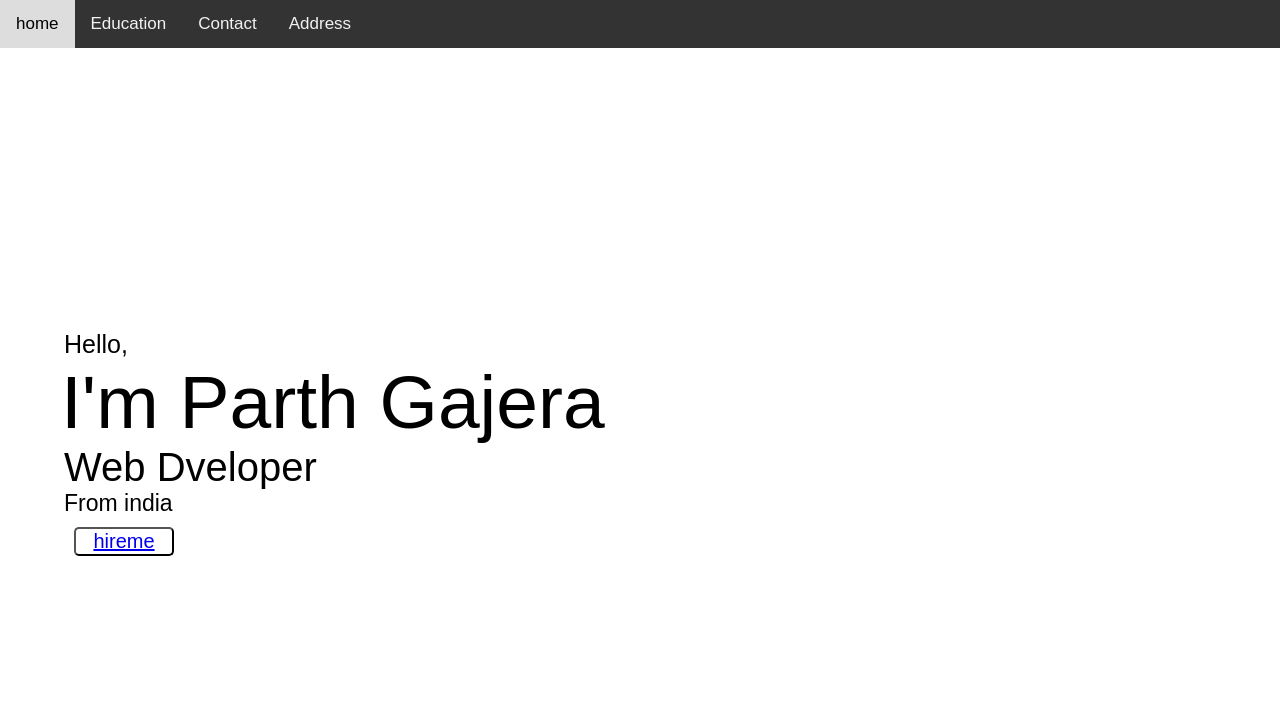
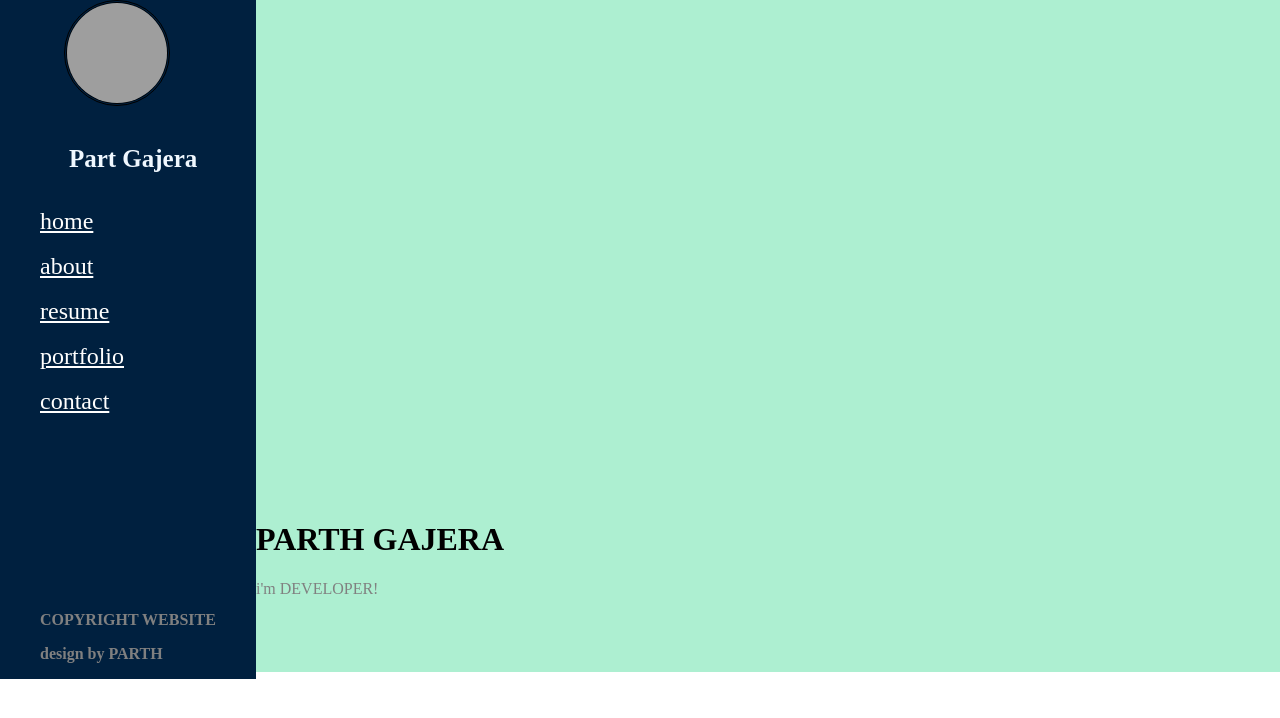
Before and after one commit to PARTHCODE27/website-demo, a plain HTML site: page index.html in a window 1280 px wide. Drawn offline with Linux system fonts and the light colour scheme; grey boxes are pictures that could not be loaded.

Commit message:
updated file

```diff
--- a/index.html
+++ b/index.html
@@ -7,24 +7,80 @@
     <link rel="stylesheet" href="style.css">
 </head>
 <body>
-    <div class="topnav">
-        <a class="active" href="#home">home</a>
-        <a href="education.html" target="_blank">Education</a>
-        <a href="contact.html" target="_blank">Contact</a>
-        <a href="address.html" target="_blank">Address</a>
-    </div>
-   <section class="home" id="home">
-    <div class="home-content">
-    <div class="text">
-    <div class="text-one">Hello,</div>
-    <div class="text-two">I'm Parth Gajera</div>
-    <div class="text-three">Web Dveloper</div>
-    <div class="text-four">From india</div>
-    </div>
-    <button>
-        <a href="hireme.html">hireme</a>
-    </button>
-   </section>
-
+    <div1 class="leftside">
+        <header>
+        <img src="image.JPG" height="100">
+         <p class="name">Part Gajera</p>
+        </header>
+        <ul>
+            <a href="#">home</a>
+            <br>
+            <br>
+            <a href="#">about</a>
+            <br>
+            <br>
+            <a href="#">resume</a>
+            <br>
+            <br>
+            <a href="#">portfolio</a>
+            <br>
+            <br>
+            <a href="#">contact</a>
+            <br>
+            <br>
+            <br>
+            <br>
+            <br>
+            <br>
+            <br>
+            <br>
+            <br>
+            <br>
+            <br>
+            <section class="ab">
+            <p class="a">COPYRIGHT WEBSITE</p>
+            <p class="b">design by PARTH</p>
+            </section>
+        </ul>
+    </div1>
+    <div2 class="rightside">
+        <h1 class="right1">
+            PARTH GAJERA
+        </h1>
+        <p class="right2">
+            i'm DEVELOPER!
+        </p>
+        <br>
+        <br>
+        <br>
+        <br>
+        <br>
+        <br>
+        <br>
+        <br>
+        <br>
+        <br>
+        <br>
+        <br>
+        <br>
+        <br>
+        <br>
+        <br>
+        <br>
+        <br>
+        <br>
+        <br>
+        <br>
+        <br>
+        <br>
+        <br>
+        <br>
+        <br>
+        <br>
+        <br>
+        <br>
+        <br>
+        <br>
+    </div2>
 </body>
 </html>
--- a/style.css
+++ b/style.css
@@ -1,74 +1,65 @@
-body{
-    margin: 0;
-    font-family: Arial, Helvetica, sans-serif;
+.leftside{
+    background-color: #00203FFF;
+    float: left;
+    width: 20%;
 
 }
 
-.topnav{
-    overflow: hidden;
-    background-color: #333;
+ul a{
+    color: white;
+    font-size: x-large;
+}
+
+.rightside{
+    background-color: #ADEFD1FF;
+    float: right;
+    width: 80%;
+}
+body{
+    margin: 0%;
+}
+.name{
+    color: aliceblue;
+    font-weight: bolder;
+    font-size: 25px;
+    transform:translateX(-2%) ;
+    padding: 10px;
+    background-size: 100px 200px;
 
 }
-.topnav a{
-    float: left;
-    color: #f2f2f2;
-    text-align: center;
-    padding: 14px 16px;
-    text-decoration: none;
-    font-size: 17px;
-}
-.topnav a:hover{
-    background-color:#ddd ;
-    color: black;
-}
-.topnav a:active{
-    background-color: black;
-    color: gray;
-}
-.home{
-    height: 100vh;
-    width: 100%;
-    background: url(photo.jpg)no-repeat;
-    background-position: center;
-    background-size: cover;
-    background-attachment: fixed;
-}
-.home .home-content{
-    height: 100%;
-    width: 90%;
-    margin: auto;
-    display: flex;
-    flex-direction: column;
-    justify-content: center;
-}
-.home .text .text-one{
-    font-size: 25px;
+img{
+    border-radius: 100%;
+    width: 100px;
+    height: 100px;
+    border-style:double;
 
 }
-.home .text .text-two{
-    font-size: 75px;
-    font-weight: 600px;
-    font-family: Arial, Helvetica, sans-serif;
-    margin-left: -3px;
+header{
+    transform:translateX(25%);
 
 }
-.home .text .text-three{
-    font-size: 40px;
+.ab{
+    font-weight: 900;
+}
+.a{
+    color: grey;
+}
+.b{
+    color: grey;
+}
+
+.right1{
+    color: black;
+    position: relative;
+    transform: translateY(500px);
+
+
 
 }
-.home .text .text-four{
-    font-size: 23px;
-    margin-left: 5px 0 ;
-}
-section{
-    display: blod;
-}
-button{
-    margin: 10px;
-    width: 100px;
-    background-color: white;
-    font-size: 20px;
-    border-radius: 5px;
-    transition: all 0.4 ease;
+
+.right2{
+    color: grey;
+   position: relative;
+   transform: translateY(500px);
 
 }
```
Also changed, not shown: 1 other file.
